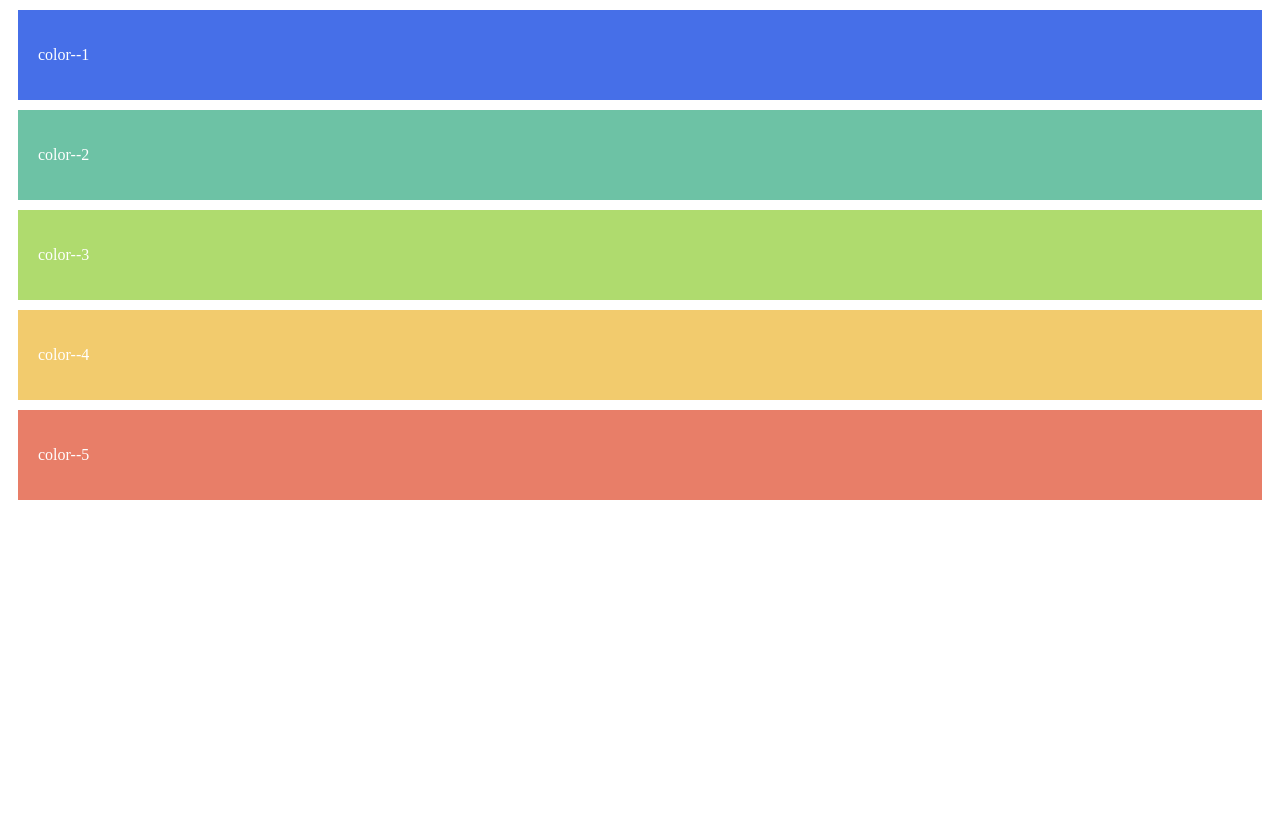
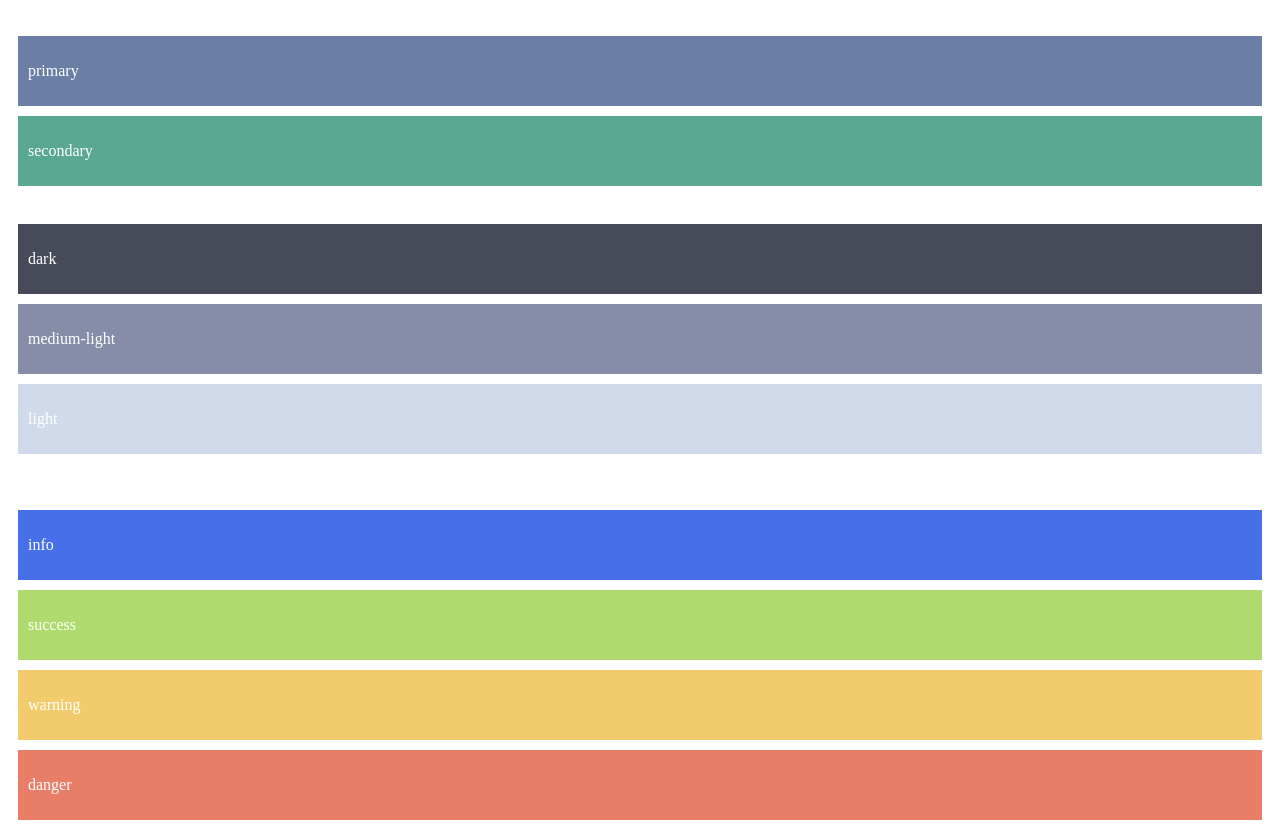
Before and after one commit to TimotheeGimbert/UI-Kit-Timo, a plain HTML site: page index.html in a window 1280 px wide. Before the commit the page ends 800 px from the top, so only its background shows below. Drawn offline with Linux system fonts and the light colour scheme.

Commit message:
adds primary and greys

```diff
--- a/index.html
+++ b/index.html
@@ -9,20 +9,40 @@
 </head>
 <body>
 
-  <div class="row color--1">
-    <p> color--1 </p>
+  <br/>
+
+  <div class="row primary">
+    <p> primary </p>
   </div>
-  <div class="row color--2">
-    <p> color--2 </p>
+  <div class="row secondary">
+    <p> secondary </p>
   </div>
-  <div class="row color--3">
-    <p> color--3 </p>
+
+  <br/>
+
+  <div class="row dark">
+    <p> dark </p>
   </div>
-  <div class="row color--4">
-    <p> color--4 </p>
+  <div class="row medium-light">
+    <p> medium-light </p>
   </div>
-  <div class="row color--5">
-    <p> color--5 </p>
+  <div class="row light">
+    <p> light </p>
+  </div>
+
+  <br/>
+   <br/>
+  <div class="row info">
+    <p> info </p>
+  </div>
+  <div class="row success">
+    <p> success </p>
+  </div>
+  <div class="row warning">
+    <p> warning </p>
+  </div>
+  <div class="row danger">
+    <p> danger </p>
   </div>
 
 
--- a/main.css
+++ b/main.css
@@ -1,26 +1,37 @@
 .row {
   display: flex;
   margin: 10px;
-  padding: 20px;
+  padding: 10px;
   color: white;
 }
 
-.color--1 {
+.primary {
+  background-color: #6A7EA6;
+}
+.secondary {
+  background-color: #5BA892;
+}
+
+.dark {
+  background-color: #474B59;
+}
+.medium-light {
+  background-color: #878DA8;
+}
+.light {
+  background-color: #D1DAEB;
+}
+
+
+.info {
   background-color: #466FE8;
 }
-
-.color--2 {
-  background-color: #6DC2A5;
-}
-
-.color--3 {
+.success {
   background-color: #AFDB6E;
 }
-
-.color--4 {
+.warning {
   background-color: #F2CB6D;
 }
-
-.color--5 {
+.danger{
   background-color: #E87E68;
 }
```
